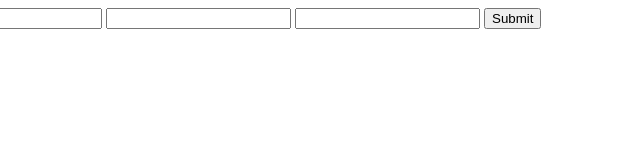
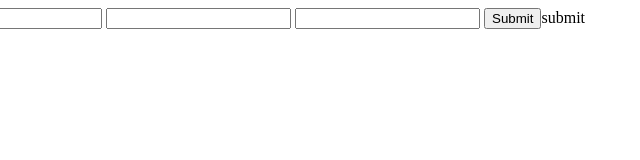
Before and after one commit to lhfrosties/Formtest, a plain HTML site: page index.html in a window 1280 px wide. Shown: the full height of the page, 280-920 px from the left. Drawn offline with Linux system fonts and the light colour scheme.

Commit message:
Update index.html

```diff
--- a/index.html
+++ b/index.html
@@ -24,7 +24,7 @@ FORM TEST
 
 
 
-                                <input type="submit" id="submitpricerequest" value="Submit" class="button-t1 ce00000" />
+                                <input type="submit" id="submitpricerequest" value="Submit" class="button-t1 ce00000">submit</input>
 
                               </form>
 
```
